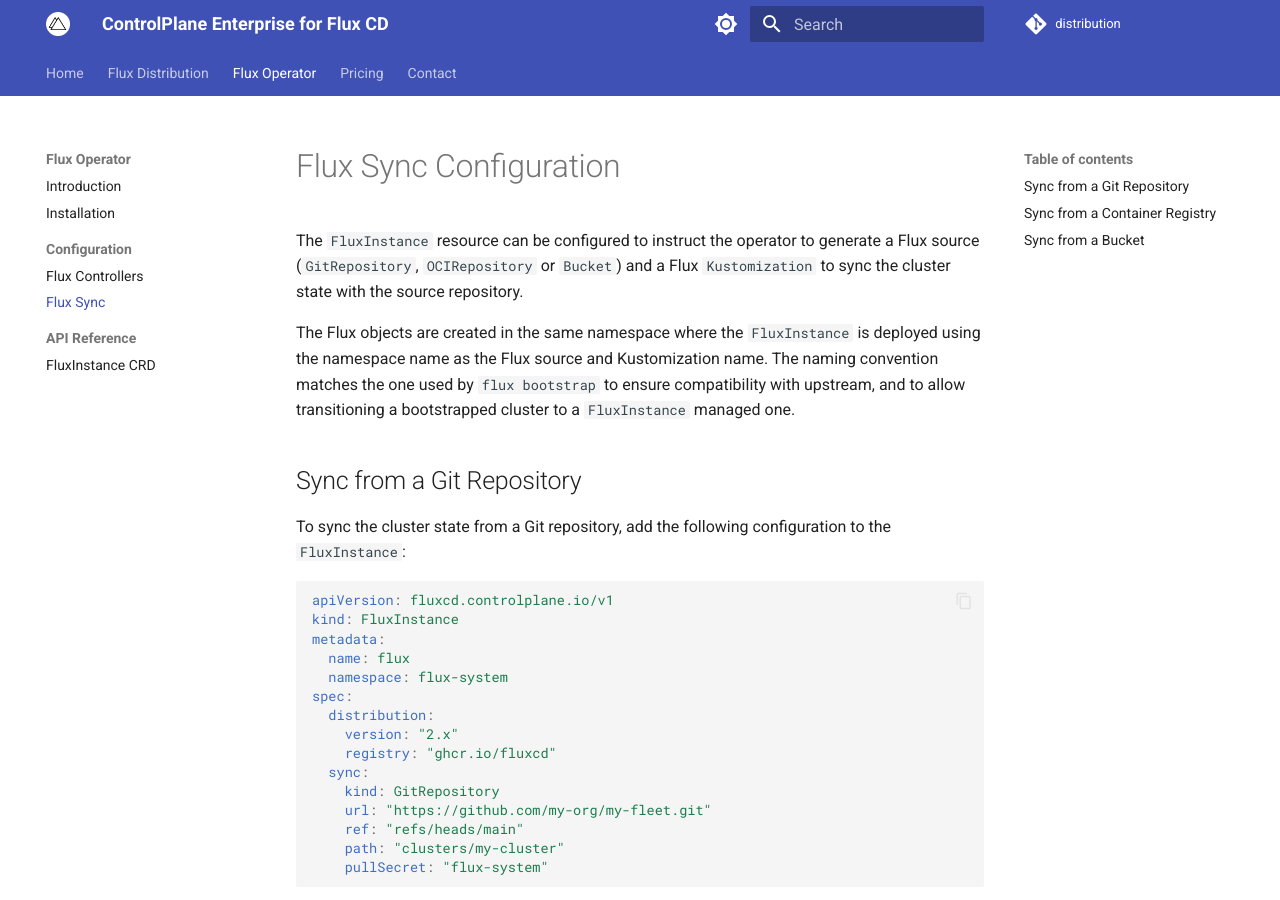
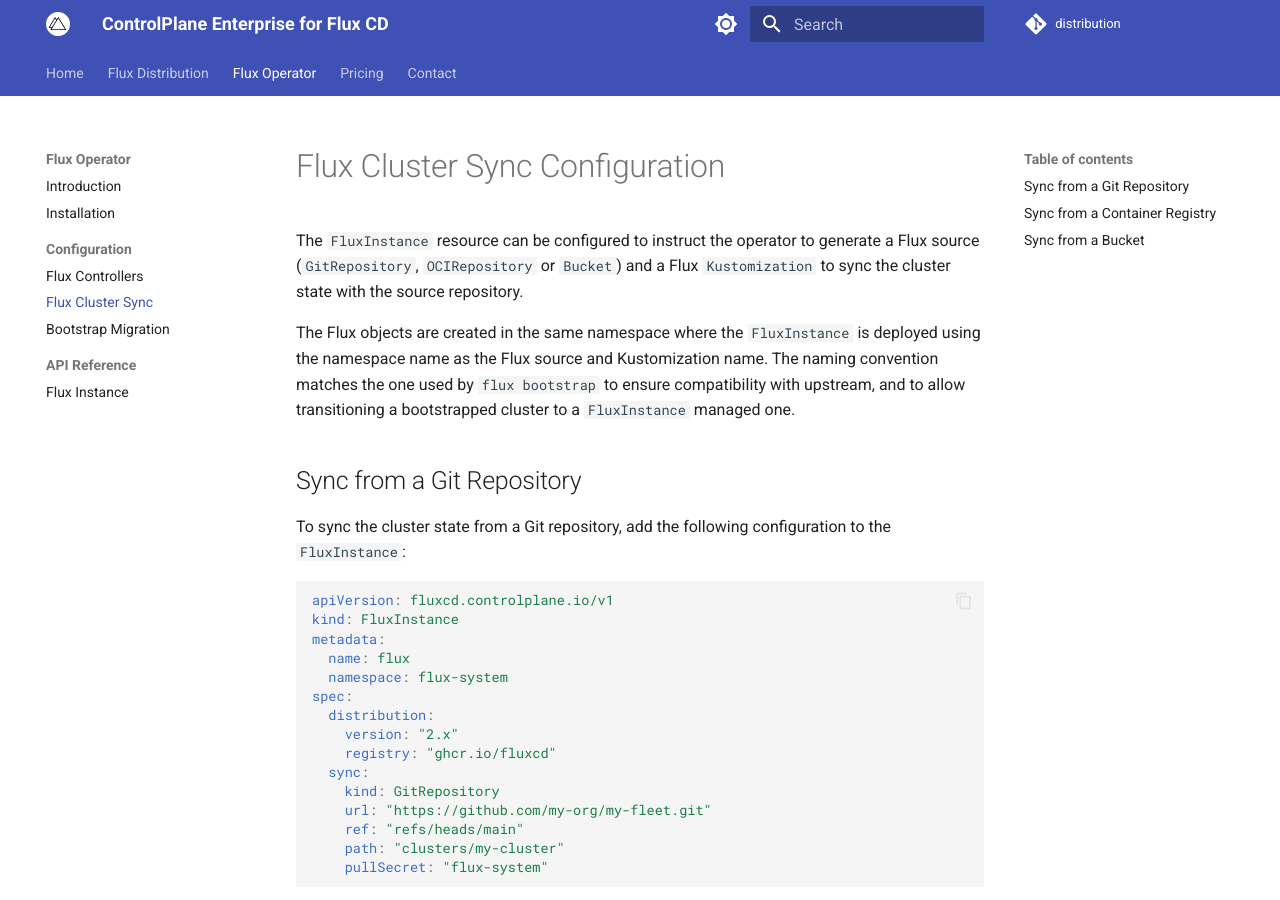
Before and after one commit to controlplaneio-fluxcd/distribution, an MkDocs documentation site: the page built from docs/operator/flux-sync.md, in a window 1280 px wide and 900 px high. Built offline with MkDocs 1.6.1 and Material for MkDocs 9.7.7, drawn with Linux system fonts in a browser that asks for light colours; comment, search, counter and statistics services are not loaded.

Commit message:
Add boostrap migration guide
Signed-off-by: Stefan Prodan <stefan.prodan@gmail.com>

```diff
--- a/docs/operator/flux-sync.md
+++ b/docs/operator/flux-sync.md
@@ -1,4 +1,4 @@
-# Flux Sync Configuration
+# Flux Cluster Sync Configuration
 
 The `FluxInstance` resource can be configured to instruct the operator to generate
 a Flux source (`GitRepository`, `OCIRepository` or `Bucket`) and a Flux `Kustomization`
--- a/mkdocs.yml
+++ b/mkdocs.yml
@@ -93,8 +93,9 @@
       - Installation: operator/install.md
       - Configuration:
           - Flux Controllers: operator/flux-config.md
-          - Flux Sync: operator/flux-sync.md
+          - Flux Cluster Sync: operator/flux-sync.md
+          - Bootstrap Migration: operator/flux-bootstrap-migration.md
       - API Reference:
-          - FluxInstance CRD: operator/fluxinstance.md
+          - Flux Instance: operator/fluxinstance.md
   - Pricing: pricing/index.md
   - Contact: https://control-plane.io/contact/?inquiry=fluxcd
```
Also changed, not shown: docs/operator/flux-bootstrap-migration.md (added, +90 -0 lines).
